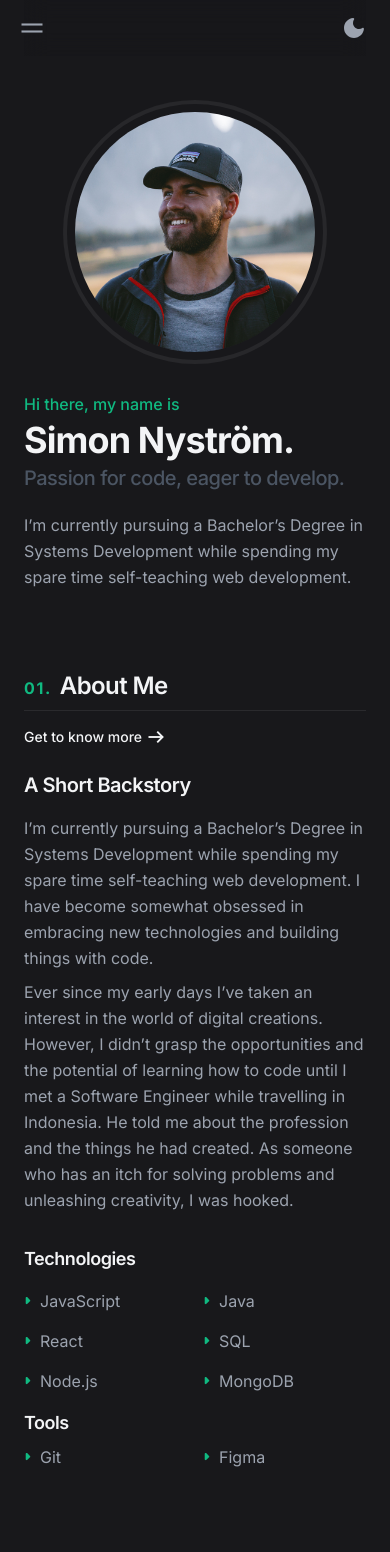
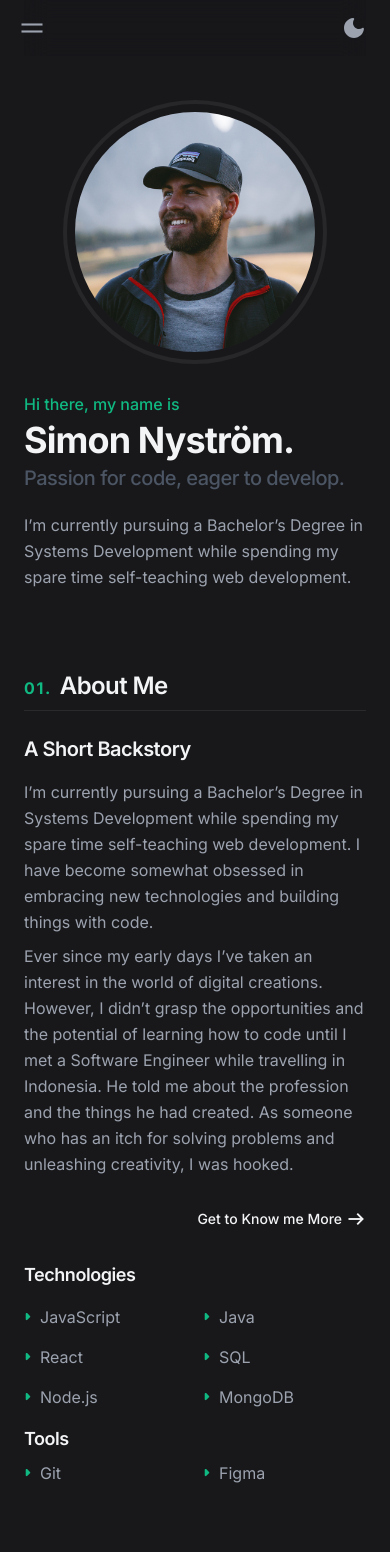
Before and after one commit to simstrom/snystrom.com, a Next.js app: page / in a window 390 px wide. Shown: the top 1552 px of the page. Built offline with nearby package versions, Linux system fonts and the light colour scheme.

Commit message:
photography section

```diff
--- a/components/Contact.jsx
+++ b/components/Contact.jsx
@@ -10,7 +10,7 @@ export default function Contact() {
 					I&apos;m more than happy to connect! You can find me through the links below.
 				</p>
 			</div>
-			<div className="grid gap-4 md:grid-cols-2 text-sm font-medium mb-4">
+			<div className="grid gap-4 sm:grid-cols-2 text-sm font-medium mb-4">
 				<LinkCard href="mailto:simons.nystrom@gmail.com" icon={<EmailIcon />}>
 					Send Email
 				</LinkCard>
@@ -18,7 +18,7 @@ export default function Contact() {
 					View CV
 				</LinkCard>
 			</div>
-			<div className="grid gap-4 md:grid-cols-3 text-sm font-medium">
+			<div className="grid gap-4 sm:grid-cols-3 text-sm font-medium">
 				<LinkCard href="https://linkedin.com/in/simon-nystrom" icon={<LinkedInIcon />}>
 					LinkedIn
 				</LinkCard>
--- /dev/null
+++ b/components/LinkArrow.jsx
@@ -0,0 +1,20 @@
+import cn from 'clsx';
+import Link from 'next/link';
+import { RightArrowIcon } from './Icons';
+
+export default function LinkArrow({ text, href, sm }) {
+	return (
+		<Link
+			href={href}
+			className={cn(
+				'text-gray-900 dark:text-gray-100 ml-auto flex items-center gap-1 group',
+				sm ? 'min-[470px]:hidden' : 'sm:gap-3 max-[470px]:hidden'
+			)}
+		>
+			<div className="text-sm font-medium">{text}</div>
+			<div className="group-hover:translate-x-2 transition-transform duration-300">
+				<RightArrowIcon />
+			</div>
+		</Link>
+	);
+}
--- a/components/SectionHeader.jsx
+++ b/components/SectionHeader.jsx
@@ -1,25 +1,14 @@
-import Link from 'next/link';
-import { RightArrowIcon } from './Icons';
+import LinkArrow from './LinkArrow';
 
 export default function SectionHeader({ num, btnText, href, children }) {
 	return (
-		<div className="w-full flex max-[470px]:flex-col items-baseline mb-6 border-b border-black-opaque-100 dark:border-gray-opaque-100 max-[470px]:border-0">
-			<div className="flex items-baseline gap-2 pb-2 max-[470px]:w-full max-[470px]:border-b border-black-opaque-100 dark:border-gray-opaque-100">
+		<div className="w-full flex tems-baseline mb-6 border-b border-black-opaque-100 dark:border-gray-opaque-100">
+			<div className="flex items-baseline gap-2 pb-2">
 				<div className="font-bold uppercase tracking-widest text-emerald-500">{num}.</div>
 				<h2 className="text-2xl sm:text-3xl font-semibold tracking-tight">{children}</h2>
 			</div>
 
-			{href && (
-				<Link
-					href={href}
-					className="text-gray-900 dark:text-gray-100 min-[470px]:ml-auto flex items-center gap-1 sm:gap-3 group max-[470px]:pt-4"
-				>
-					<div className="text-sm font-medium">{btnText}</div>
-					<div className="group-hover:translate-x-2 transition-transform duration-300">
-						<RightArrowIcon />
-					</div>
-				</Link>
-			)}
+			{href && <LinkArrow text={btnText} href={href} sm={false} />}
 		</div>
 	);
 }
--- a/pages/index.js
+++ b/pages/index.js
@@ -7,7 +7,9 @@ import Container from '../components/Container';
 import FeaturedPost from '../components/FeaturedPost';
 import FeaturedProject from '../components/FeaturedProject';
 import { ListIcon } from '../components/Icons';
+import LinkArrow from '../components/LinkArrow';
 import SectionHeader from '../components/SectionHeader';
+import gatta from '../public/gattaPost.jpg';
 import heroImg from '../public/hero.jpg';
 
 export default function Home() {
@@ -37,7 +39,7 @@ export default function Home() {
 			</section>
 
 			<section>
-				<SectionHeader num="01" btnText="Get to know more" href="/about">
+				<SectionHeader num="01" btnText="Get to Know me More" href="/about">
 					About Me
 				</SectionHeader>
 
@@ -57,6 +59,7 @@ export default function Home() {
 							problems and unleashing creativity, I was hooked.
 						</p>
 					</div>
+					<LinkArrow text="Get to Know me More" href="/about" sm />
 					<div>
 						<h3 className="font-semibold text-lg tracking-tight mb-4">Technologies</h3>
 
@@ -133,10 +136,63 @@ export default function Home() {
 				<SectionHeader num="03" btnText="View All Articles" href="/blog">
 					Latest Blog Posts
 				</SectionHeader>
-				<div className="w-full flex flex-col gap-6 sm:grid grid-cols-3">
+				<div className="w-full flex flex-col gap-6 sm:grid grid-cols-3 mb-8">
 					<FeaturedPost gradientFrom={'from-emerald-300'} gradientTo={'to-blue-300'} />
 					<FeaturedPost gradientFrom={'from-pink-300'} gradientTo={'to-indigo-300'} />
 					<FeaturedPost gradientFrom={'from-orange-300'} gradientTo={'to-rose-300'} />
+					<LinkArrow text="View All Articles" href="/blog" sm />
+				</div>
+			</section>
+
+			<section>
+				<SectionHeader num="04" btnText="View Gallery" href="/gallery">
+					Photography
+				</SectionHeader>
+				<div className="w-full flex flex-col gap-8 sm:grid md:gap-10 grid-cols-2 sm:h-96">
+					<div className="flex flex-col justify-center">
+						<h3 className="font-semibold text-xl tracking-tight mb-4">A Short Backstory</h3>
+						<p className="text-gray-600 dark:text-gray-400 mb-2 leading-relaxed">
+							I’m currently pursuing a Bachelor’s Degree in Systems Development while spending my
+							spare time self-teaching web development. I have become somewhat obsessed in embracing
+							new technologies and building things with code.
+						</p>
+					</div>
+
+					<div className="grid grid-cols-2 gap-2 relative">
+						<Image
+							src={gatta}
+							alt=""
+							height={100}
+							width={175}
+							draggable="false"
+							className="rounded-lg sm:absolute max-[639px]:w-full max-[639px]:h-auto"
+						/>
+						<Image
+							src={gatta}
+							alt=""
+							height={100}
+							width={175}
+							draggable="false"
+							className=" rounded-lg sm:absolute sm:z-10 bottom-28 right-0 max-[639px]:w-full max-[639px]:h-auto"
+						/>
+						<Image
+							src={gatta}
+							alt=""
+							height={100}
+							width={175}
+							draggable="false"
+							className="rounded-lg sm:absolute bottom-0 right-24 max-[639px]:hidden max-[450px]:block max-[450px]:w-full"
+						/>
+						<Image
+							src={gatta}
+							alt=""
+							height={100}
+							width={175}
+							draggable="false"
+							className="sm:hidden rounded-lg max-[639px]:hidden max-[450px]:block max-[450px]:w-full"
+						/>
+					</div>
+					<LinkArrow text="View Gallery" href="/gallery" sm />
 				</div>
 			</section>
 
```
Also changed, not shown: public/gattaPost.jpg (added).
